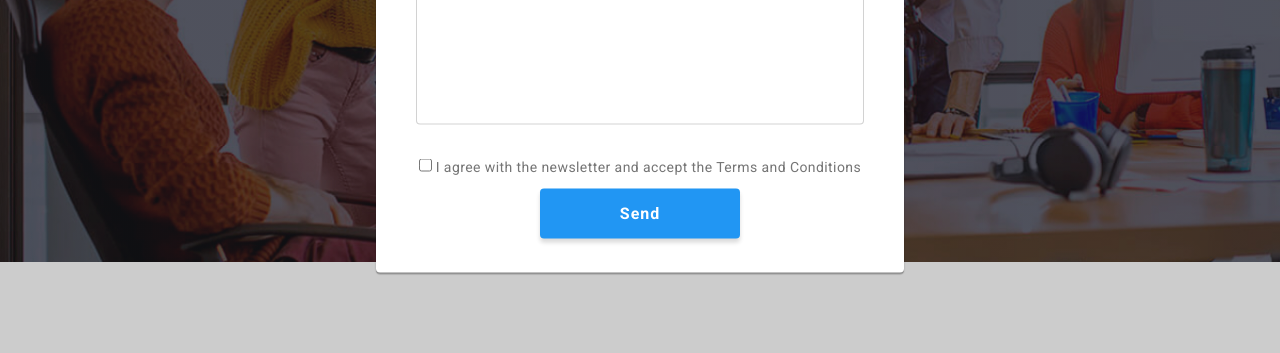
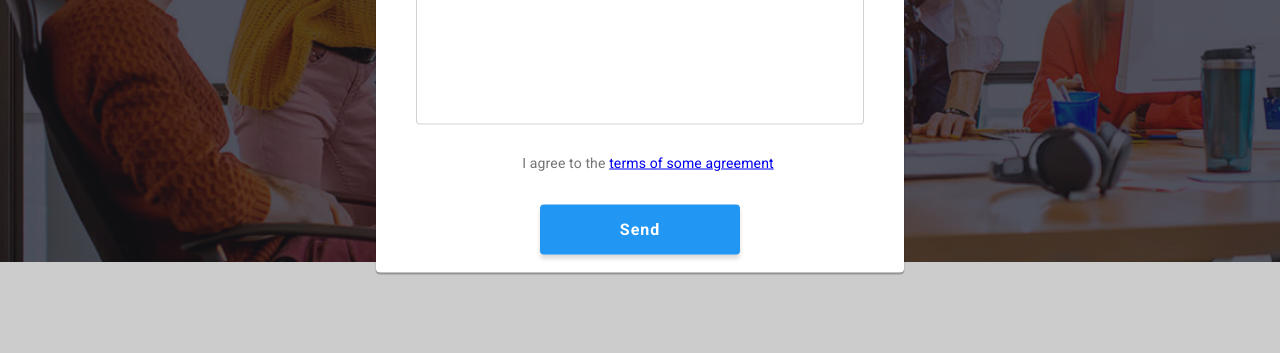
Before and after one commit to Nidsteph/goit-markup-hw-06, a plain HTML site: page index.html in a window 1280 px wide. Both pictures are taken after a click on the button "Request our service". Shown: the part 418-771 px from the top of the page. Drawn offline with nearby package versions, Linux system fonts and the light colour scheme.

Commit message:
checkmark

```diff
--- a/css/style.css
+++ b/css/style.css
@@ -811,37 +811,43 @@ h1.page-heading {
 
 }
 
-.form-checkbox {
-    font-weight: 400;
-    font-size: 14px;
-    line-height: 24px;
-
-    letter-spacing: 0.03em;
-
-    color: #757575;
-    padding-bottom: 10px;
-
-}
-
-.icon-checkmark {
-    position: absolute;
-    left: 43px;
-    bottom: 17.5%;
-    fill: white;
-
-}
-
-
-
-
-.input[type="checkbox"] {
-    border: 1px solid #cccfdb;
+/* Checkmark  */
+
+.agree-check {
+    display: flex;
+    justify-content: center;
+    align-items: center;
+    margin-bottom: 34px;
+}
+
+.agree-check .checkmark {
+    -webkit-appearance: none;
+    -moz-appearance: none;
+    appearance: none;
+}
+
+.agree-check .icon {
+    width: 16px;
+    height: 16px;
+    margin-right: 7px;
+    fill: none;
+    border: 2px solid #212121;
     border-radius: 2px;
-}
-
-input[type=checkbox] {
-    accent-color: #2196F3;
-    fill: #2196F3;
+
+    transition: border-color 250ms cubic-bezier(0.4, 0, 0.2, 1),
+        background-color 250ms cubic-bezier(0.4, 0, 0.2, 1), fill 250ms cubic-bezier(0.4, 0, 0.2, 1);
+}
+
+.agree-check .checkmark:focus+.icon,
+.agree-check .checkmark:checked:focus+.icon {
+    outline: 2px solid #212121;
+}
+
+.agree-check .checkmark:checked+.icon {
+    background-color: #2196f3;
+    border-color: #2196f3;
+    fill: #ffffff;
+    outline: none;
 }
 
 
--- a/index.html
+++ b/index.html
@@ -547,13 +547,16 @@
             </textarea>
         </label>
 
-        <label class="form-checkbox">
-           <input type="checkbox" class="checkbox-mark"/>
-            <svg class="icon-checkmark" width="12" height="12">
-              <use href="./images/icons.svg#icon-checkmark"> </use>
-            </svg>
-            I agree with the newsletter and accept the Terms and Conditions
+        <label class="agree-check">
+          <input type="checkbox" class="checkmark" name="agreement" value="agree" />
+          <svg class="icon-checkmark" width="16" height="16">
+              <use href="./images/icons.svg#icon-checkmark"></use>
+          </svg>
+          <span>
+              I agree to the <a href="#" class="terms">terms of some agreement</a>
+          </span>
         </label>
+
         <button class="send-button" type="submit">Send</button>
       </form>
       </div>
```
